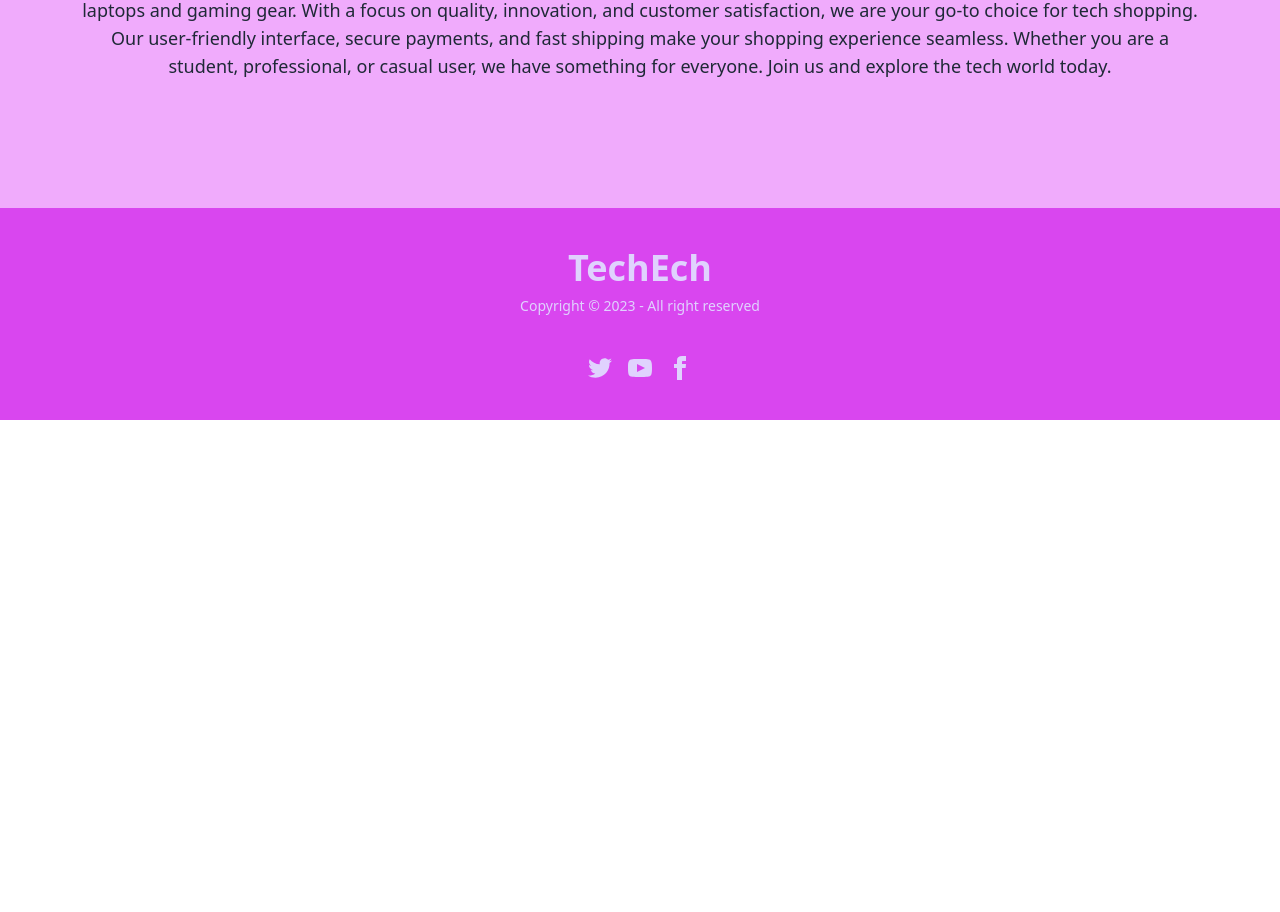
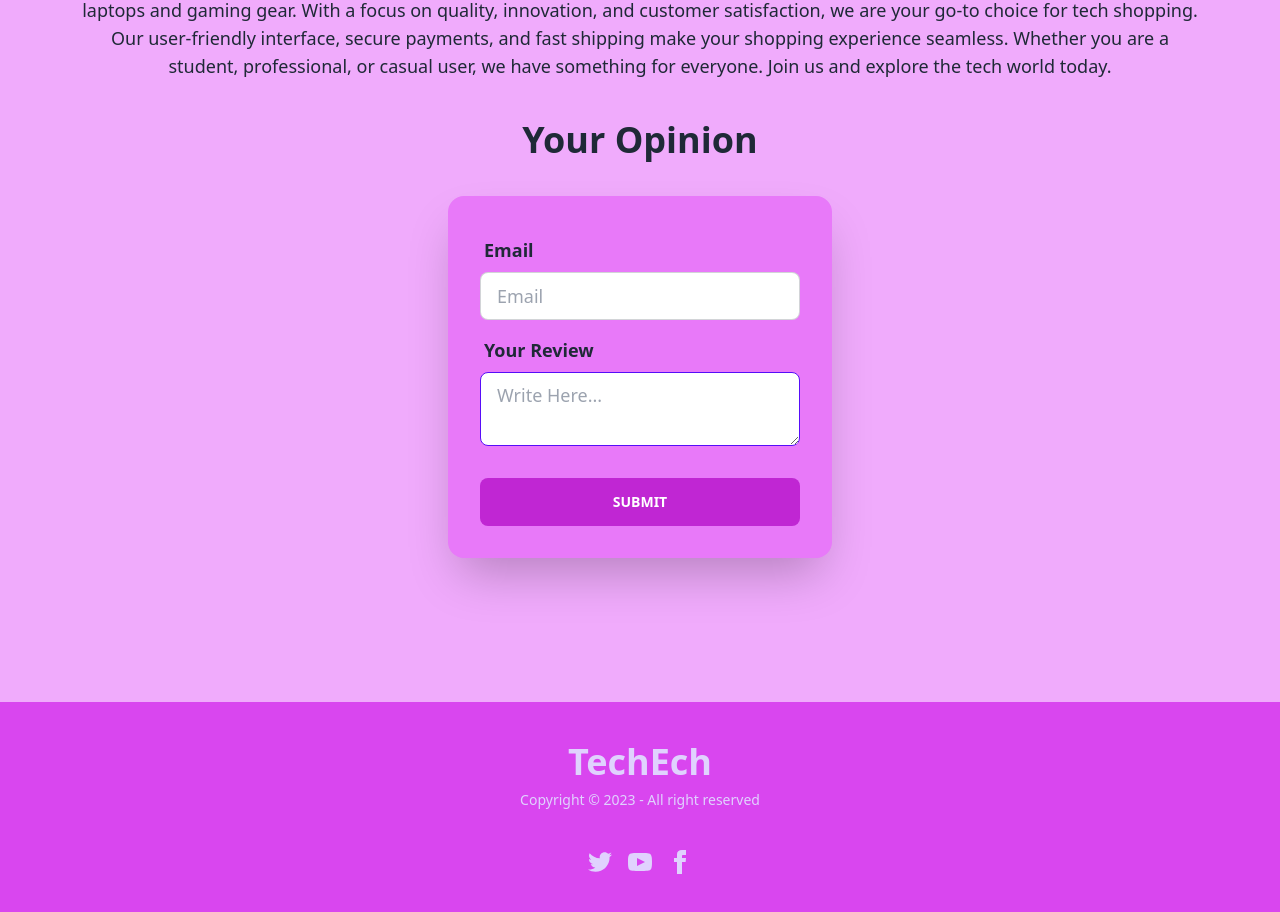
Before and after one commit to nisakib07/tech-ech-client, a React (Vite) app: page / in a window 1280 px wide. Shown: the part 1680-2592 px from the top of the page. Before the commit the page ends 2100 px from the top, so only its background shows below. Built offline with nearby package versions, Linux system fonts and the light colour scheme; no server answers.

Commit message:
Another extra section done

```diff
--- /dev/null
+++ b/src/components/Opinion/Opinion.jsx
@@ -0,0 +1,48 @@
+const Opinion = () => {
+  return (
+    <div>
+      <h2 className="text-4xl font-bold text-center mb-5">Your Opinion</h2>
+
+      <div>
+        <div className="hero-content flex-col">
+          <div className="card flex-shrink-0 w-full max-w-sm shadow-2xl bg-fuchsia-400 dark:bg-slate-400">
+            <form className="card-body">
+              <div className="form-control">
+                <label className="label">
+                  <span className="label-text text-lg font-semibold">
+                    Email
+                  </span>
+                </label>
+                <input
+                  type="email"
+                  placeholder="Email"
+                  className="input input-bordered text-lg focus:text-fuchsia-600"
+                  required
+                />
+              </div>
+              <div className="form-control">
+                <label className="label">
+                  <span className="label-text text-lg font-semibold">
+                    Your Review
+                  </span>
+                </label>
+                <textarea
+                  className="textarea textarea-primary text-lg focus:text-fuchsia-600"
+                  placeholder="Write Here..."></textarea>
+              </div>
+              <div className="form-control mt-6">
+                <input
+                  className="btn border-none bg-fuchsia-600 text-white dark:bg-slate-600 hover:bg-fuchsia-500"
+                  type="submit"
+                  value="Submit"
+                />
+              </div>
+            </form>
+          </div>
+        </div>
+      </div>
+    </div>
+  );
+};
+
+export default Opinion;
--- a/src/main.jsx
+++ b/src/main.jsx
@@ -45,11 +45,7 @@ const router = createBrowserRouter([
       },
       {
         path: "/products/:brand",
-        element: (
-          <PrivateRoute>
-            <Products></Products>
-          </PrivateRoute>
-        ),
+        element: <Products></Products>,
         loader: ({ params }) =>
           fetch(
             `https://assignmentb8-10-server.vercel.app/products/${params.brand}`
--- a/src/pages/Home/Home.jsx
+++ b/src/pages/Home/Home.jsx
@@ -2,6 +2,7 @@ import { useLoaderData } from "react-router-dom";
 import BrandCards from "../../components/BrandCards/BrandCards";
 import Banner from "../../components/Banner/Banner";
 import WhyUs from "../../components/WhyUs/WhyUs";
+import Opinion from "../../components/Opinion/Opinion";
 
 const Home = () => {
   const brands = useLoaderData();
@@ -20,6 +21,9 @@ const Home = () => {
       <div className="mt-10">
         <WhyUs></WhyUs>
       </div>
+      <div className="mt-10">
+        <Opinion></Opinion>
+      </div>
     </div>
   );
 };
--- a/src/pages/Products/Products.jsx
+++ b/src/pages/Products/Products.jsx
@@ -26,7 +26,7 @@ const Products = () => {
   }, [brand]);
 
   return (
-    <div className="mt-10">
+    <div className="mt-24">
       <Swiper
         spaceBetween={30}
         centeredSlides={true}
@@ -42,10 +42,10 @@ const Products = () => {
         className="mySwiper bg-fuchsia-700 dark:bg-slate-700">
         {slider.map((singleSlider, idx) => (
           <SwiperSlide key={idx} singleSlider={singleSlider}>
-            <div className="h-[400px]">
+            <div className="h-[800px] lg:h-[400px]">
               <div className="flex flex-col lg:flex-row justify-around items-center">
                 <div>
-                  <h2 className="text-4xl font-bold text-white">
+                  <h2 className="text-4xl font-bold text-center lg:text-left px-4 lg:px-0 text-white">
                     <span className="text-orange-400">Explore</span> <br /> the
                     true meaning of tech with <br />{" "}
                     <span className="text-amber-400">{brand}</span>
```
